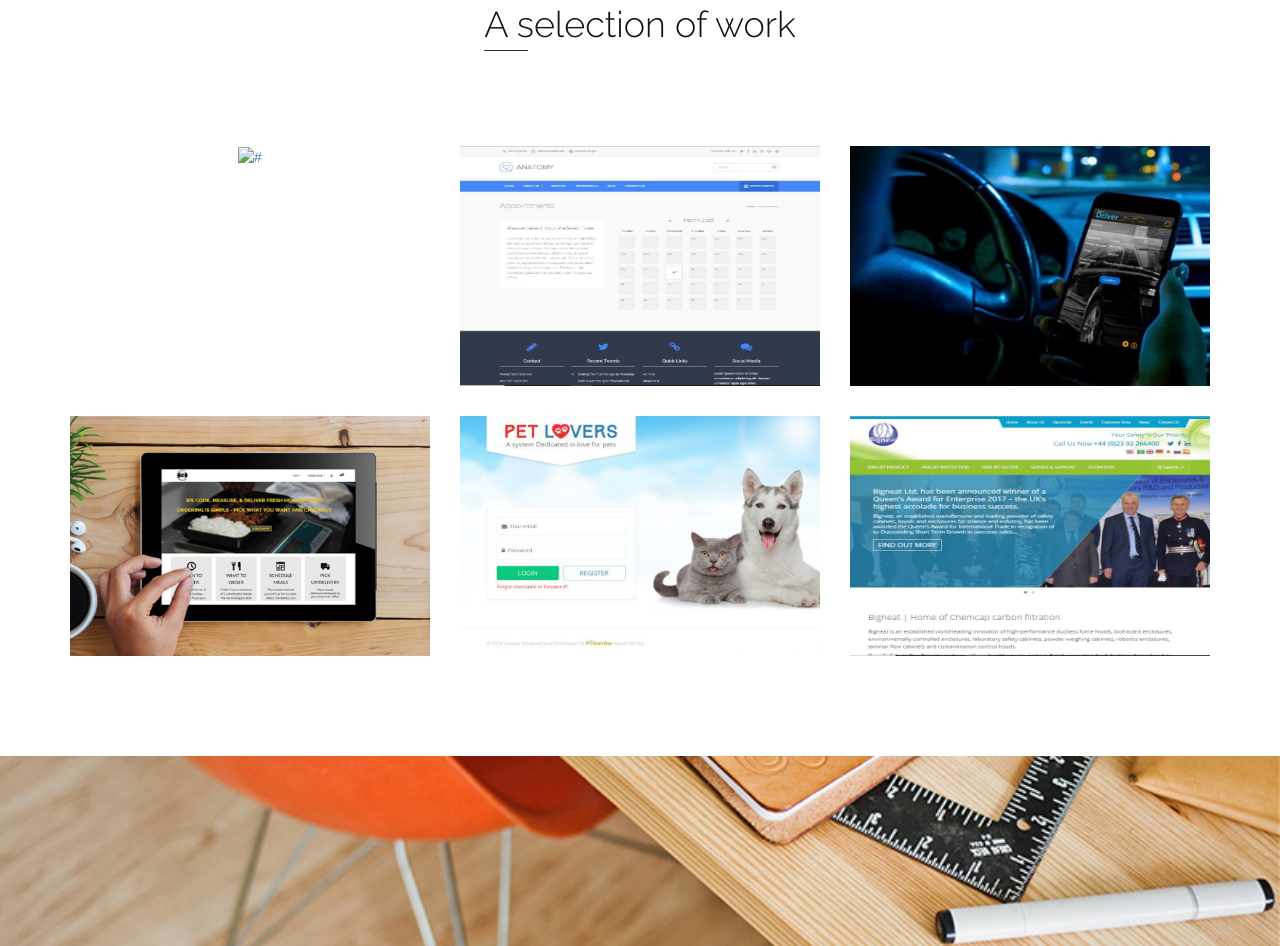
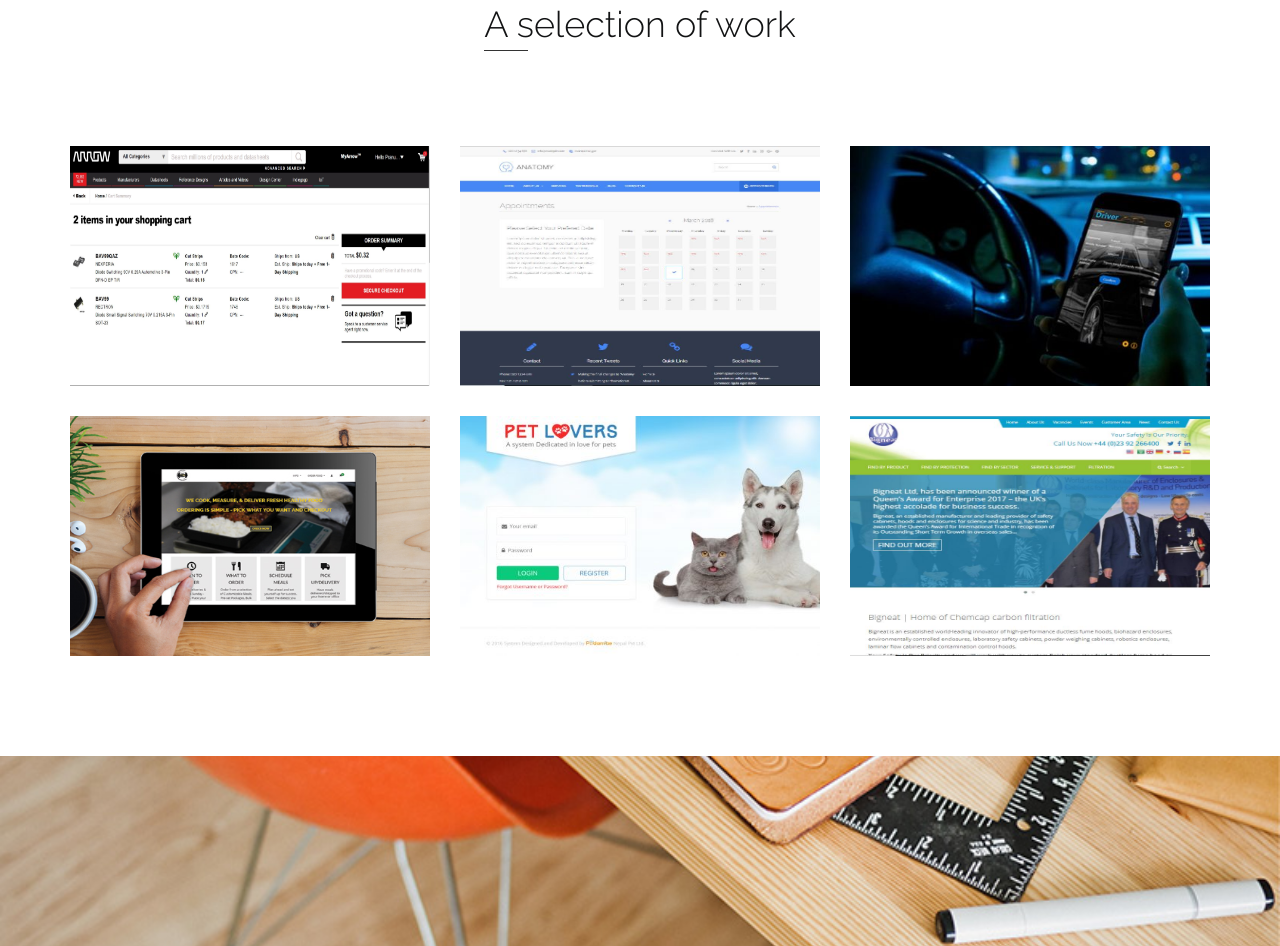
Before and after one commit to pranudeep8/pranudeep8.github.io, a plain HTML site: page index.html in a window 1280 px wide. Shown: the part 1173-2119 px from the top of the page. Drawn offline with nearby package versions, Linux system fonts and the light colour scheme.

Commit message:
no message

```diff
--- a/index.html
+++ b/index.html
@@ -139,9 +139,9 @@
                 </div>
                 <div class="row sub-section" id="our-services">
                   <div class="col-xs-12 col-sm-6 col-md-4">
-					<a href="images/1.JPEG" data-fancybox="images" data-caption="<a href=&quot;https://www.arrow.com/&quot; target=&quot;_blank&quot;>https://www.arrow.com/</a>">
+					<a href="images/1.JPG" data-fancybox="images" data-caption="<a href=&quot;https://www.arrow.com/&quot; target=&quot;_blank&quot;>https://www.arrow.com/</a>">
 						<div class="block">
-						  <img src="images/1.JPEG" alt="#">
+						  <img src="images/1.JPG" alt="#">
 						  <div class="hover-content">
 							<h4>Arrow Site</h4>
 							<p>The site is  resource for electronic component products, datasheets, reference designs and technology news.</p>
```
